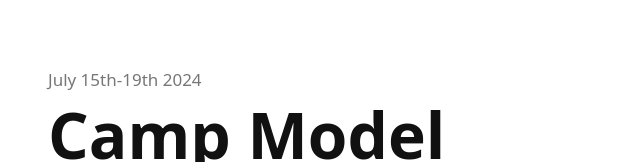
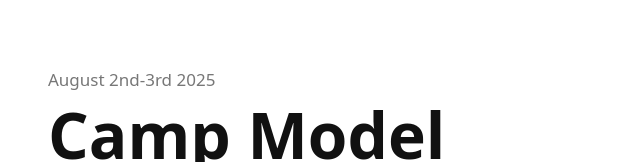
Before and after one commit to lightleviathan0/CAMPMUN, a website built with Vite: page index.html in a window 1280 px wide. Shown: the part 128-290 px from the top of the page, 34-674 px from the left. Built offline with nearby package versions, Linux system fonts and the light colour scheme; files whose address does not match are found by name.

Commit message:
changed date info

```diff
--- a/index.html
+++ b/index.html
@@ -97,7 +97,7 @@
       <div class="row">
         <div class="col-lg-6 align-self-center">
           <div class="header-text" style="margin-top: -50px;">
-            <h6>July 15th-19th 2024</h6>
+            <h6>August 2nd-3rd 2025</h6>
             <h2 style="margin-top: 5px;">Camp Model <em>United Nations</em></h2> <!-- Decreased margin-top -->
             <p style="margin-bottom: 10px;"> <!-- Decreased margin-bottom -->
               Welcome to CAMPMUN, your gateway to immersive diplomacy, leadership training, and global engagement.
```
